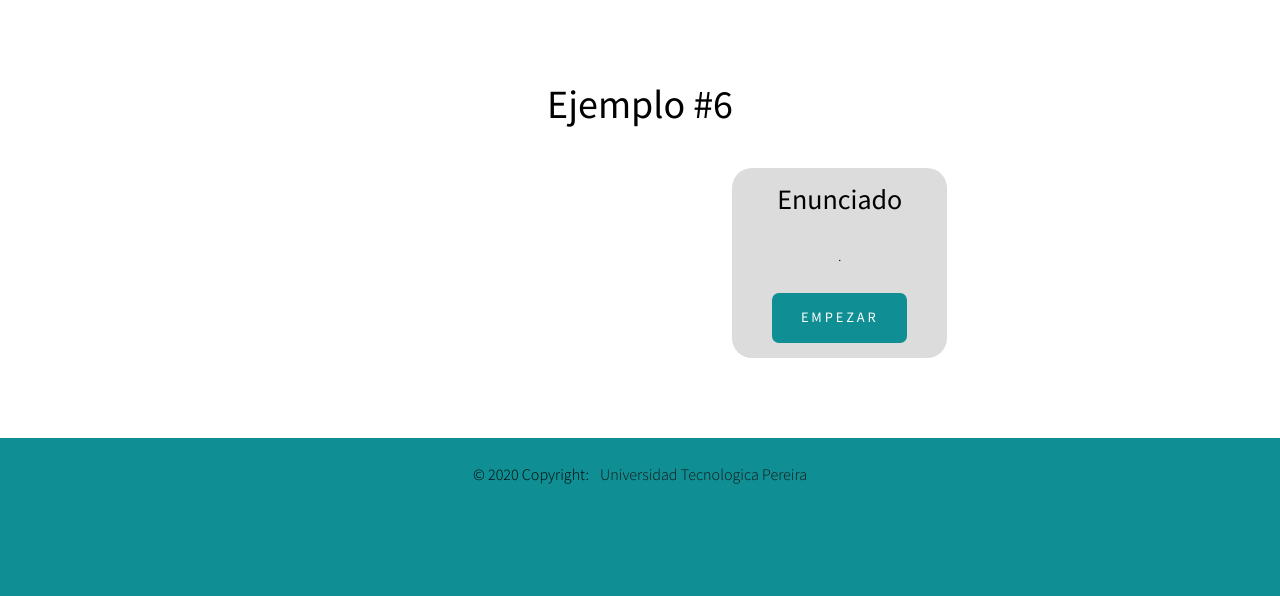
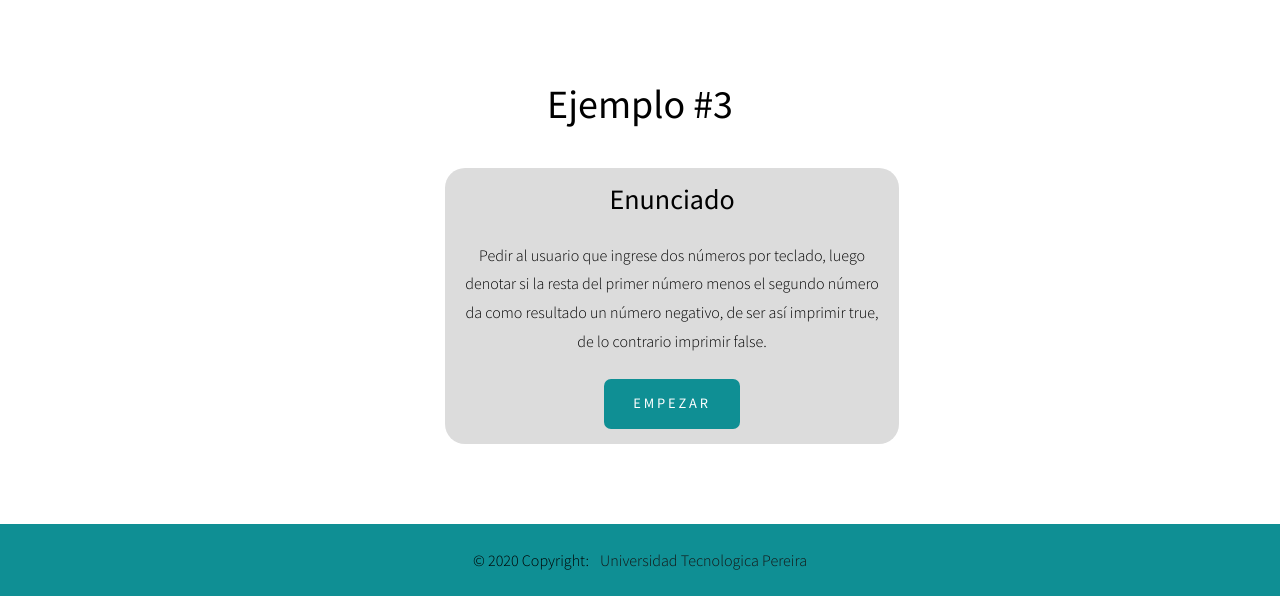
Before and after one commit to juanesduque/EPBA, a Django app: page /operadores/ejemplo-6 in a window 1280 px wide. Shown: the part 128-724 px from the top of the page. Run offline with Django 3.2, Linux system fonts and the light colour scheme; some libraries are stand-ins or nearby versions.

Commit message:
13/01/2021 9:08

```diff
--- a/templates/teoria/operadores/ejemplos/ejemplo3.html
+++ b/templates/teoria/operadores/ejemplos/ejemplo3.html
@@ -38,8 +38,7 @@
                 <h3>Enunciado</h3><br>
                 <p>
                     Desarrollar un programa en el que se pidan dos números por teclado, a estos dos número se les debe
-                    de
-                    calcular el promedio y posterior a esto, como salida, se debe imprimir el resultado de esta
+                    de calcular el promedio y posterior a esto, como salida, se debe imprimir el resultado de esta
                     operación.
                 </p>
                 <a href="#" id="empezar" class="button">Empezar</a>
@@ -109,7 +108,7 @@
 <span id=""><span class="pr-n mr-3" style="color: blue;"> 9</span>Se guarda el valor ingresado por teclado en la variable correspondiente al número 2.</span>
 <span id=""><span class="pr-n mr-3" style="color: blue;">10</span>Ahora se suman estos dos números y se divide por dos para hallar el promedio, luego se guarda en la variable correspondiente.</span>
 <span id=""><span class="pr-n mr-3" style="color: blue;">11</span>Se imprime un mensaje previo el cual acompaña el resultado.</span>
-<span id=""><span class="pr-n mr-3" style="color: blue;">12</span>Se imprime el primedio.</span>
+<span id=""><span class="pr-n mr-3" style="color: blue;">12</span>Se imprime el promedio.</span>
 <span id=""><span class="pr-n mr-3" style="color: blue;">13</span>Se termina la función de ciclo infinito.</span>
         </code>
       </pre>
--- a/templates/teoria/operadores/ejemplos/ejemplo6.html
+++ b/templates/teoria/operadores/ejemplos/ejemplo6.html
@@ -33,11 +33,13 @@
 <div class="row mx-auto content" id="enunciado">
     <div class="row mx-auto">
         <div class="col-md-12 text-center">
-            <h1 style="padding-bottom: 1em;">Ejemplo #6</h1>
+            <h1 style="padding-bottom: 1em;">Ejemplo #3</h1>
             <div class="col-md-5" id="mod">
                 <h3>Enunciado</h3><br>
                 <p>
-                    .
+                    Pedir al usuario que ingrese dos números por teclado, luego denotar si la resta del primer número menos
+                    el segundo número da como resultado un número negativo, de ser así imprimir true, de lo contrario
+                    imprimir false.
                 </p>
                 <a href="#" id="empezar" class="button">Empezar</a>
             </div>
@@ -52,29 +54,35 @@
         <div class="text-justify mt-2">
             <pre>
                   <code class="language-c++">
-<span id="1"><span class="pr-n mr-3" style="color: blue;"> 1</span>int numero;</span>
-<span id="2"><span class="pr-n mr-3" style="color: blue;"> 2</span>int doble;</span>
-<span id="3"><span class="pr-n mr-3" style="color: blue;"> 3</span>void setup(){</span>
-<span id="4"><span class="pr-n mr-3" style="color: blue;"> 4</span>Serial.begin(9600);</span>
-<span id="5"><span class="pr-n mr-3" style="color: blue;"> 5</span>}</span>
-<span id="6"><span class="pr-n mr-3" style="color: blue;"> 6</span>void loop(){</span>
-<span id="7"><span class="pr-n mr-3" style="color: blue;"> 7</span>numero = Serial.read();</span>
-<span id="8"><span class="pr-n mr-3" style="color: blue;"> 8</span>doble = doble*2;</span>
-<span id="9"><span class="pr-n mr-3" style="color: blue;"> 9</span>Serial.print("El deble del numero es: ");</span>
-<span id="10"><span class="pr-n mr-3" style="color: blue;">10</span>Serial.println(doble);</span>
-<span id="11"><span class="pr-n mr-3" style="color: blue;">11</span>}</span>
+<span id="1"><span class="pr-n mr-3" style="color: blue;"> 1</span>int numero1;</span>
+<span id="2"><span class="pr-n mr-3" style="color: blue;"> 2</span>int numero2;</span>
+<span id="3"><span class="pr-n mr-3" style="color: blue;"> 3</span>int resta;</span>
+<span id="4"><span class="pr-n mr-3" style="color: blue;"> 4</span>void setup(){</span>
+<span id="5"><span class="pr-n mr-3" style="color: blue;"> 5</span>Serial.begin(9600);</span>
+<span id="6"><span class="pr-n mr-3" style="color: blue;"> 6</span>}</span>
+<span id="7"><span class="pr-n mr-3" style="color: blue;"> 7</span>void loop(){</span>
+<span id="8"><span class="pr-n mr-3" style="color: blue;"> 8</span>numero1 = Serial.read();</span>
+<span id="9"><span class="pr-n mr-3" style="color: blue;"> 9</span>numero2 = Serial.read();</span>
+<span id="10"><span class="pr-n mr-3" style="color: blue;">10</span>resta = numero1-numero2;</span>
+<span id="11"><span class="pr-n mr-3" style="color: blue;">11</span>Serial.print("La expresión da como resultado: ");</span>
+<span id="12"><span class="pr-n mr-3" style="color: blue;">12</span>Serial.println(resta < 0);</span>
+<span id="13"><span class="pr-n mr-3" style="color: blue;">13</span>}</span>
                   </code>
                 </pre>
         </div>
         <div id="entradas" class="desactivate">
-            <div class="form-group">
+            <div class="form-group" id="contval0">
                 <input type="text" clase="form-control" id="val0" style="width: 80%; border-color: rgb(220, 220, 220);"
                     placeholder="Ingrese un numero">
+            </div>
+            <div class="form-group desactivate" id="contval1">
+                <input type="text" clase="form-control" id="val1" style="width: 80%; border-color: rgb(220, 220, 220);"
+                    placeholder="Ingrese otro numero">
             </div>
         </div>
         <div id="salida" class="desactivate">
             <p>
-                El doble del numero es: <span id="resultado"></span>
+               La expresión da como resultado: <span id="resultado"></span>
             </p>
         </div>
         <div class="botones">
@@ -89,17 +97,19 @@
         <br>
         <pre>
         <code class="language-c++ text-justify">
-<span id=""><span class="pr-n mr-3" style="color: blue;"> 1</span>Se declara la variable de tipo entero en la cual se va a almacenar el número.</span>
-<span id=""><span class="pr-n mr-3" style="color: blue;"> 2</span>Se declara la variable de tipo enterp en la cual se va a almacenar el doble del número.</span>
-<span id=""><span class="pr-n mr-3" style="color: blue;"> 3</span>Se abre el ciclo la función de configuración principal del programa.</span>
-<span id=""><span class="pr-n mr-3" style="color: blue;"> 4</span>Ahora se da inicio a la comunicación serial a una velocidad de 9600 baudios.</span>
-<span id=""><span class="pr-n mr-3" style="color: blue;"> 5</span>Luego, se vierra la función de configuración.</span>
-<span id=""><span class="pr-n mr-3" style="color: blue;"> 6</span>Se abre también la función de ciclo infinito del programa en el cual se pone todo el código que se desee ejecutar.</span>
-<span id=""><span class="pr-n mr-3" style="color: blue;"> 7</span>Una vez abierto, se guarda el valor ingresado por teclado en la variable correspondiente.</span>
-<span id=""><span class="pr-n mr-3" style="color: blue;"> 8</span>Ahora se multiplica dicho número por 2 y se guarda en la variable correspondiente.</span>
-<span id=""><span class="pr-n mr-3" style="color: blue;"> 9</span>Se imprime un mensaje previo el cual acompaña el resultado.</span>
-<span id=""><span class="pr-n mr-3" style="color: blue;">10</span>Se imprime el resultado.</span>
-<span id=""><span class="pr-n mr-3" style="color: blue;">11</span>Se cierra la función de ciclo infinito.</span>
+<span id=""><span class="pr-n mr-3" style="color: blue;"> 1</span>Se declara la variable de tipo entero en la cual se va a almacenar el primer número ingresado por teclado.</span>
+<span id=""><span class="pr-n mr-3" style="color: blue;"> 2</span>Se declara la variable de tipo entero en la cual se va a almacenar el segundo número ingresado por teclado.</span>
+<span id=""><span class="pr-n mr-3" style="color: blue;"> 3</span>Se declara la variable de tipo entero en la cual se va a almacenar el resultado de la resta.</span>
+<span id=""><span class="pr-n mr-3" style="color: blue;"> 4</span>Se inicia el ciclo la función de configuración principal del programa.</span>
+<span id=""><span class="pr-n mr-3" style="color: blue;"> 5</span>Ahora se da inicio a la comunicación serial a una velocidad de 9600 baudios.</span>
+<span id=""><span class="pr-n mr-3" style="color: blue;"> 6</span>Luego, se finzaliza la función de configuración.</span>
+<span id=""><span class="pr-n mr-3" style="color: blue;"> 7</span>Se inicializa también la función de ciclo infinito del programa en el cual se pone todo el código que se desee ejecutar.</span>
+<span id=""><span class="pr-n mr-3" style="color: blue;"> 8</span>Una vez abierto, se guarda el valor ingresado por teclado en la variable correspondiente al número 1.</span>
+<span id=""><span class="pr-n mr-3" style="color: blue;"> 9</span>Se guarda el valor ingresado por teclado en la variable correspondiente al número 2.</span>
+<span id=""><span class="pr-n mr-3" style="color: blue;">10</span>Ahora se restan estos dos números y luego se guarda en la variable correspondiente.</span>
+<span id=""><span class="pr-n mr-3" style="color: blue;">11</span>Se imprime un mensaje previo el cual acompaña el resultado.</span>
+<span id=""><span class="pr-n mr-3" style="color: blue;">12</span>Se imprime el resultado de comparar si el resultado de la resta es menor que cero para determinar si es un número negativo, se sabe que este dará como resultado true o false.</span>
+<span id=""><span class="pr-n mr-3" style="color: blue;">13</span>Se termina la función de ciclo infinito.</span>
         </code>
       </pre>
     </div>
@@ -109,7 +119,7 @@
 
 {% block scripts %}
 <script>
-    var num_entradas = 1,
+    var num_entradas = 2,
         cont = 0,
         valores = []
 
@@ -129,8 +139,11 @@
     document.getElementById('siguiente_').addEventListener('click', () => {
         var id_select = 'val' + cont,
             valor_entrada = parseInt(document.getElementById(id_select).value)
+
+
+        if (!isNaN(valor_entrada)) {
             cont++
-        valor_entrada *= 2
+            //valor_entrada = Math.pow(2,valor_entrada)
             valores.push(valor_entrada)
 
             if (cont == num_entradas) {
@@ -138,9 +151,22 @@
                 document.getElementById('siguiente_').className = 'desactivate'
                 document.getElementById('reiniciar_').className = 'button'
                 document.getElementById('salida').className = ''
-            document.getElementById('resultado').innerHTML = valores[0]
+                document.getElementById('resultado').innerHTML = ((valores[0]-valores[1]) < 0)
                 document.getElementById('expli').className = 'col-md-5 mx-auto mod1'
+            } else {
+                var cont_ante = cont - 1
+                document.getElementById('contval' + cont).classList.remove('desactivate')
+                document.getElementById('contval' + cont_ante).classList.add('desactivate')
             }
+
+        } else {
+            Swal.fire({
+                icon: 'error',
+                title: 'Dato no valido',
+                text: 'Ingrese un dato númerico!',
+            })
+        }
+
     })
 
     document.getElementById('reiniciar_').addEventListener('click', () => {
--- a/templates/teoria/operadores/operadores.html
+++ b/templates/teoria/operadores/operadores.html
@@ -317,17 +317,17 @@
                 <div class="row" style="margin-left: 75px;">
                     <div class="col-md-3" id="mod">
                         <h2>Ejemplo #4</h2><br>
-                        <img src="{% static 'Im/Computer.png' %}" style="width: 100%;"/><br><br>
+                        <img src="{% static 'Im/operadores-ejemplo4.png' %}" style="width: 100%;"/><br><br>
                         <a href="{% url 'operadores_app:ejemplo4' %}" class="button">Empezar</a>
                     </div>
                     <div class="col-md-3" id="mod">
                         <h2>Ejemplo #5</h2><br>
-                        <img src="{% static 'Im/Computer.png' %}" style="width: 100%;"/><br><br>
+                        <img src="{% static 'Im/operadores-ejemplo5.png' %}" style="width: 100%;"/><br><br>
                         <a href="{% url 'operadores_app:ejemplo5' %}" class="button">Empezar</a>
                     </div>
                     <div class="col-md-3" id="mod">
                         <h2>Ejemplo #6</h2><br>
-                        <img src="{% static 'Im/Computer.png' %}" style="width: 100%;"/><br><br>
+                        <img src="{% static 'Im/operadores-ejemplo6.png' %}" style="width: 100%;"/><br><br>
                         <a href="{% url 'operadores_app:ejemplo6' %}" class="button">Empezar</a>
                     </div>
                 </div>
--- a/templates/teoria/variables/ejemplos/ejemplo1.html
+++ b/templates/teoria/variables/ejemplos/ejemplo1.html
@@ -143,7 +143,6 @@
                 text: 'Ingrese un dato numérico!',
             })
         }
-
     })
 
     document.getElementById('reiniciar_').addEventListener('click', () => {
```
Also changed, not shown: templates/teoria/operadores/ejemplos/ejemplo1.html (+10 -2 lines), templates/teoria/operadores/ejemplos/ejemplo2.html (+8 -0 lines), templates/teoria/operadores/ejemplos/ejemplo4.html (+54 -29 lines), templates/teoria/operadores/ejemplos/ejemplo5.html (+54 -31 lines), static/Im/operadores-ejemplo4.png (added), static/Im/operadores-ejemplo5.png (added), static/Im/operadores-ejemplo6.png (added). Lines whose indentation alone changed are shown as unchanged.
